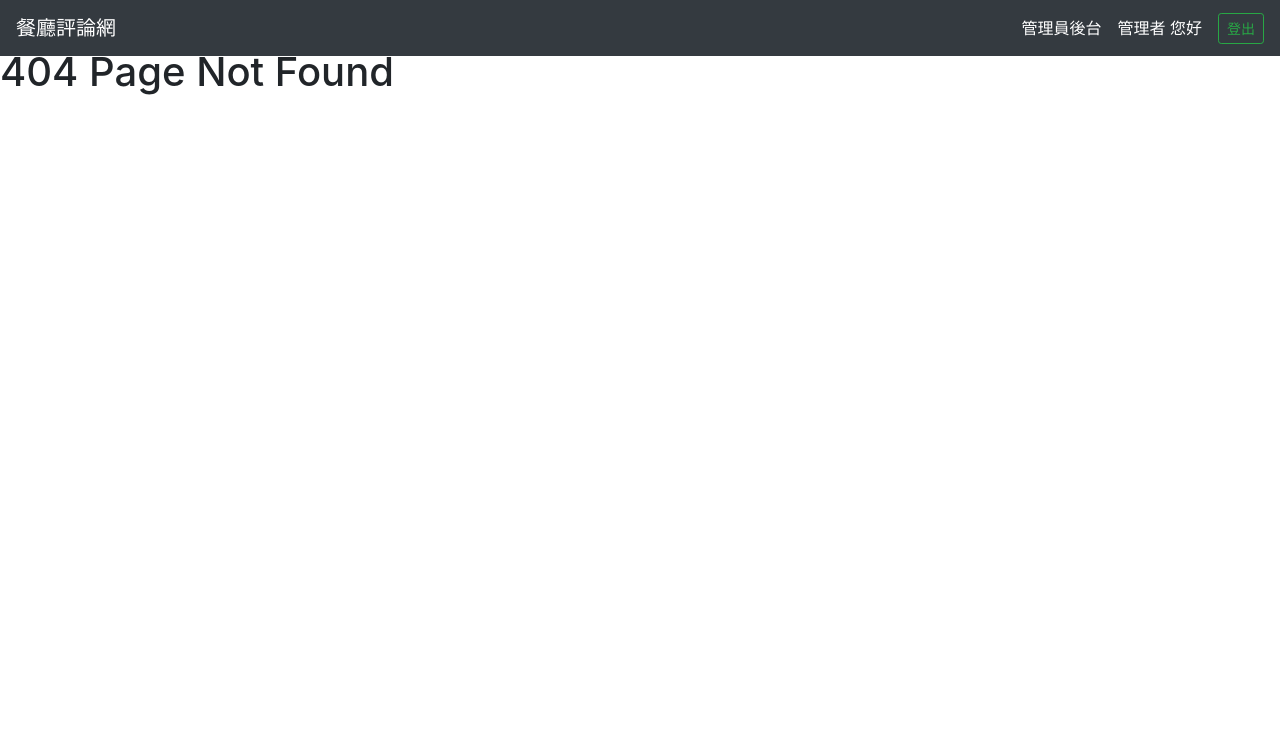
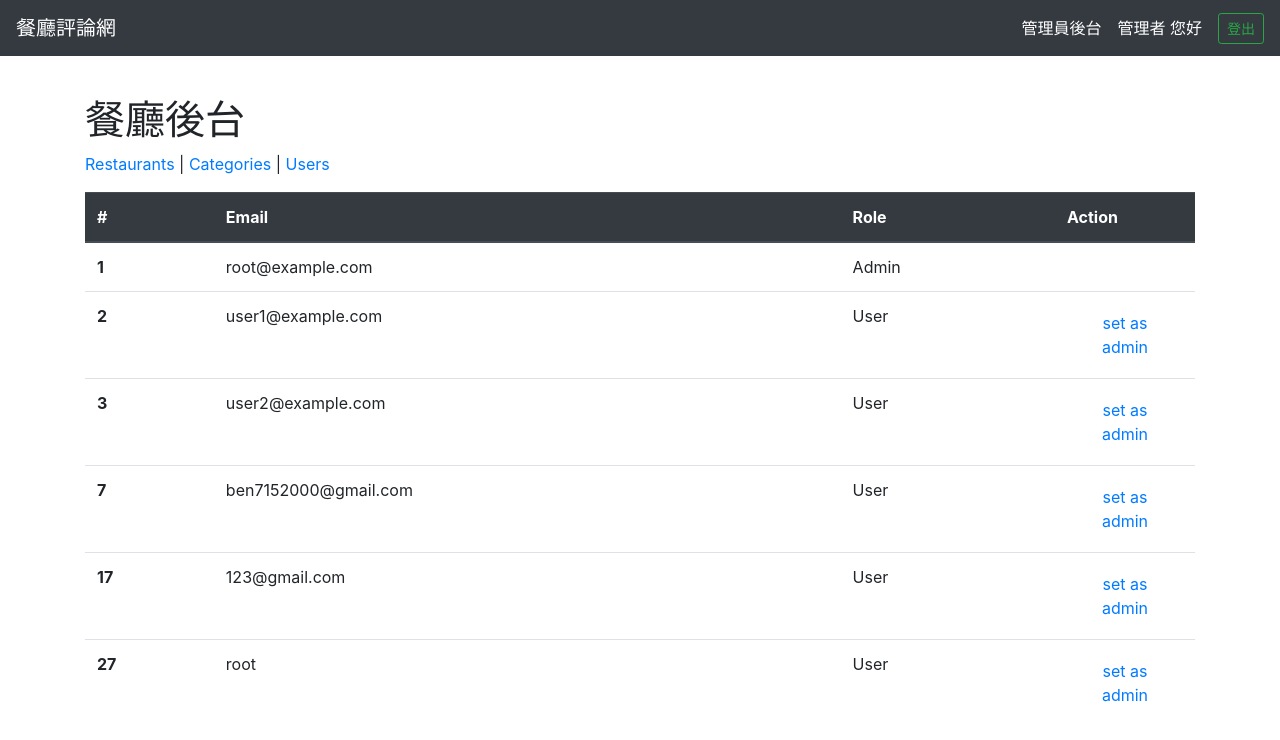
Before and after one commit to ezcomenezgo/restaurant-forum, a Vue app: page /#/admin/users in a window 1280 px wide. Before the commit this address had no page. Shown: the top 740 px of the page. Built offline with nearby package versions, Linux system fonts and the light colour scheme.

Commit message:
add adminUsers page

```diff
--- a/src/components/AdminNav.vue
+++ b/src/components/AdminNav.vue
@@ -3,6 +3,6 @@
     <h1>餐廳後台</h1>
     <router-link to="/restaurants">Restaurants</router-link> |
     <router-link to="/admin/categories">Categories</router-link> |
-    <a href="#">Users</a>
+    <router-link to="/admin/users">Users</router-link>
   </div>
 </template>
--- a/src/router/index.js
+++ b/src/router/index.js
@@ -71,6 +71,11 @@ const routes = [
     component: () => import('../views/AdminCategories.vue')
   },
   {
+    path: '/admin/users',
+    name: 'admin-users',
+    component: () => import('../views/AdminUsers.vue')
+  },
+  {
     path: '/admin/restaurants',
     name: 'admin-restaurants',
     component: () => import('../views/AdminRestaurants.vue')
--- /dev/null
+++ b/src/views/AdminUsers.vue
@@ -0,0 +1,161 @@
+<template>
+  <div class="container py-5">
+    <!-- AdminNav Component -->
+    <AdminNav />
+
+    <table class="table">
+      <thead class="thead-dark">
+        <tr>
+          <th scope="col">#</th>
+          <th scope="col">Email</th>
+          <th scope="col">Role</th>
+          <th scope="col" width="140">Action</th>
+        </tr>
+      </thead>
+      <tbody>
+        <tr v-for="user in users" :key="user.id">
+          <th scope="row">
+            {{ user.id }}
+          </th>
+          <td>{{ user.email }}</td>
+          <template>
+            <td v-if="user.isAdmin">Admin</td>
+            <td v-else>User</td>
+          </template>
+          <td>
+            <template v-if="currentUser.id !== user.id">
+              <button
+                v-if="user.isAdmin"
+                type="button"
+                @click.prevent.stop="toggleUserRole(user.id)"
+                class="btn btn-link"
+              >
+                set as user
+              </button>
+              <button
+                v-else
+                type="button"
+                @click.prevent.stop="toggleUserRole(user.id)"
+                class="btn btn-link"
+              >
+                set as admin
+              </button>
+            </template>
+          </td>
+        </tr>
+      </tbody>
+    </table>
+  </div>
+</template>
+
+<script>
+import AdminNav from "../components/AdminNav";
+
+const dummyData = {
+  users: [
+    {
+      id: 1,
+      name: "roo00t",
+      email: "root@example.com",
+      password: "$2a$10$jBS/Y4.hceDXkEC5y9ZGne81Y7i5wNwNcy6wAKjNdBykCzlEfWmLm",
+      isAdmin: true,
+      image: "https://i.imgur.com/3keAGHT.jpeg",
+      createdAt: "2020-12-15T06:35:43.000Z",
+      updatedAt: "2021-01-14T16:20:50.000Z",
+    },
+    {
+      id: 2,
+      name: "user1",
+      email: "user1@example.com",
+      password: "$2a$10$m11qLlDOol1b3XCa393Bwe.hW4mt/6DS.mUsgFtati5LW4BbX81EG",
+      isAdmin: false,
+      image: "https://i.imgur.com/PhcKzNf.jpeg",
+      createdAt: "2020-12-15T06:35:43.000Z",
+      updatedAt: "2021-01-15T17:07:09.000Z",
+    },
+    {
+      id: 3,
+      name: "user2",
+      email: "user2@example.com",
+      password: "$2a$10$IgMneSD6HZiHt0C6we./cOPyq70YhAWNZEqC4YTtJHK8ejgS1J/3q",
+      isAdmin: false,
+      image: null,
+      createdAt: "2020-12-15T06:35:43.000Z",
+      updatedAt: "2020-12-15T06:35:43.000Z",
+    },
+    {
+      id: 7,
+      name: "123",
+      email: "ben7152000@gmail.com",
+      password: "$2a$10$gEUc6f3gn62yaOuq89gQLeUr4FbzGkVyMegUmbvPLEMi4Co76LXni",
+      isAdmin: false,
+      image: null,
+      createdAt: "2021-02-12T09:16:05.000Z",
+      updatedAt: "2021-02-12T09:16:05.000Z",
+    },
+    {
+      id: 17,
+      name: "sa",
+      email: "123@gmail.com",
+      password: "$2a$10$7b76MIBXCOZwWQ0Idm1Ul.HKChUtn/.IjTAHkNMZRI/t//tvbREca",
+      isAdmin: false,
+      image: null,
+      createdAt: "2021-02-13T07:41:08.000Z",
+      updatedAt: "2021-02-13T07:41:08.000Z",
+    },
+    {
+      id: 27,
+      name: "root",
+      email: "root",
+      password: "$2a$10$0tt4RHOVuM./uXJpobmPa.ypCUSn8sHT7QnsQX73K6IUK1RtqEqTu",
+      isAdmin: false,
+      image: null,
+      createdAt: "2021-02-19T03:51:00.000Z",
+      updatedAt: "2021-02-19T03:51:00.000Z",
+    },
+  ],
+};
+
+const dummyUser = {
+  currentUser: {
+    id: 1,
+    name: "管理者",
+    email: "root@example.com",
+    image: "https://i.pravatar.cc/300",
+    isAdmin: true,
+  },
+  isAuthenticated: true,
+};
+
+export default {
+  components: {
+    AdminNav,
+  },
+  data() {
+    return {
+      users: "",
+      currentUser: dummyUser.currentUser,
+    };
+  },
+  created() {
+    this.fetchUser();
+  },
+  methods: {
+    fetchUser() {
+      this.users = dummyData.users;
+    },
+    toggleUserRole(userId) {
+      this.users = this.users.map((user) => {
+        if (user.id === userId) {
+          return {
+            ...user,
+            isAdmin: !user.isAdmin,
+          };
+        }
+
+        return user; // 忘記把user return回去只有打return而已，這樣會導致map遍歷過的物件無法正確傳回去
+      });
+    },
+  },
+};
+</script>
```
